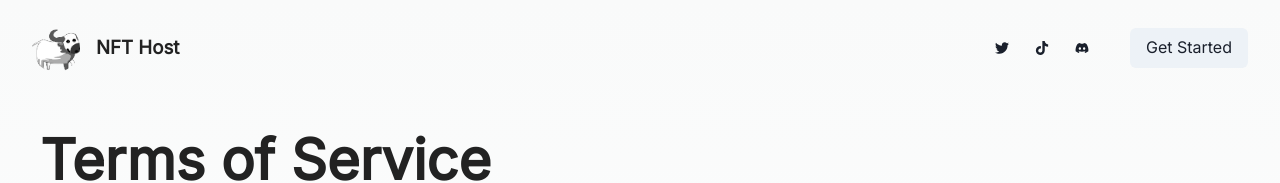
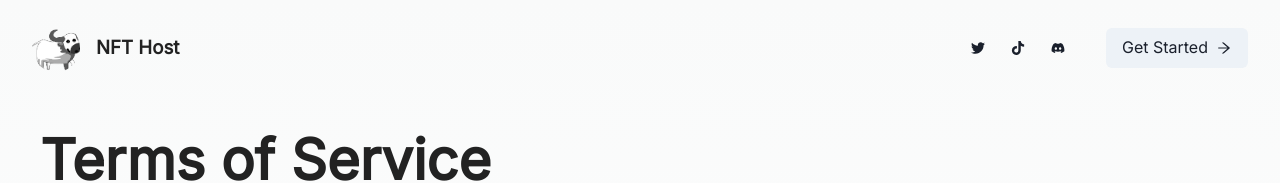
Before and after one commit to stephenasuncionDEV/nfthost, a Next.js app: page /about/terms in a window 1280 px wide. Shown: the top 183 px of the page. Built offline with nearby package versions, Linux system fonts and the light colour scheme.

Commit message:
🌻UPDATE: fixed routes

```diff
--- a/src/components/Navbar.js
+++ b/src/components/Navbar.js
@@ -1,13 +1,15 @@
 import NextLink from 'next/link'
 import { useRouter } from 'next/router'
 import { Box, Text, HStack, Image, Avatar, Button, Flex, IconButton } from '@chakra-ui/react'
-import { useUser } from '@/providers/UserProvider'
+import { useCore } from '@/providers/CoreProvider'
 import { FaHeart, FaTiktok, FaDiscord, FaGithub, FaTwitter } from 'react-icons/fa'
 import { useNavbar } from '@/hooks/useNavbar'
+import { AiOutlineArrowRight } from 'react-icons/ai'
 
 const Navbar = () => {
     const router = useRouter();
     const { onTwitter, onTiktok, onDiscord, onGithub, onSponsor } = useNavbar();
+    const { setIsServiceModal } = useCore();
 
     return (
         <nav>
@@ -64,11 +66,9 @@ const Navbar = () => {
                                 onClick={onDiscord}
                             />
                         </HStack>
-                        <NextLink href='/hub' shallow passHref>
-                            <Button>
-                                Get Started
-                            </Button>
-                        </NextLink>
+                        <Button onClick={() => setIsServiceModal(true)} rightIcon={<AiOutlineArrowRight />}>
+                            Get Started
+                        </Button>
                     </HStack>
                 </Box>
             </Box>
--- a/src/components/ServiceModal.js
+++ b/src/components/ServiceModal.js
@@ -30,7 +30,7 @@ const ServiceModal = () => {
                 <HStack mt='2em' justifyContent='center' flexWrap='wrap'>
                     <Box>
                         <NextLink href='/service/generator' shallow passHref>
-                            <Button h='120px'>
+                            <Button h='120px' onClick={() => setIsServiceModal(false)}>
                                 <Flex flexDir='column' spacing='0' alignItems='center'>
                                     <GiGears fontSize='20pt' />
                                     <Text mt='.25em'>
@@ -45,7 +45,7 @@ const ServiceModal = () => {
                     </Box>
                     <Box>
                         <NextLink href='/service/website' shallow passHref>
-                            <Button h='120px'>
+                            <Button h='120px' onClick={() => setIsServiceModal(false)}>
                                 <Flex flexDir='column' spacing='0' alignItems='center'>
                                     <CgWebsite fontSize='20pt' />
                                     <Text mt='.25em'>
```
